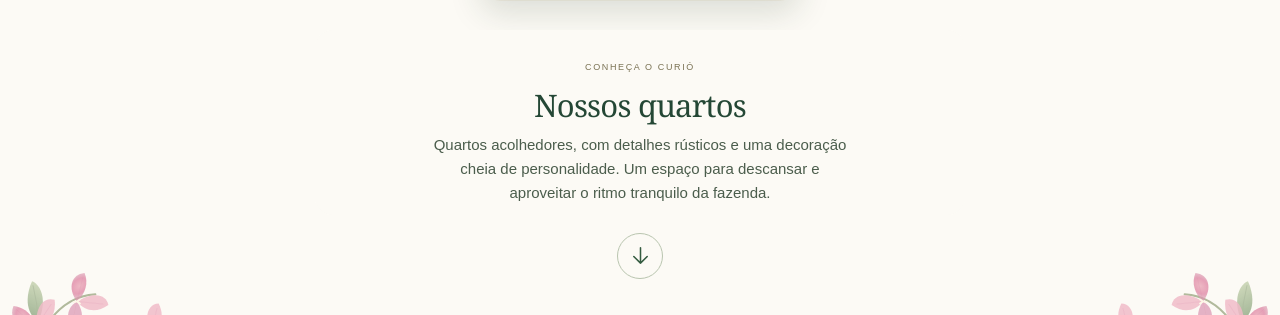
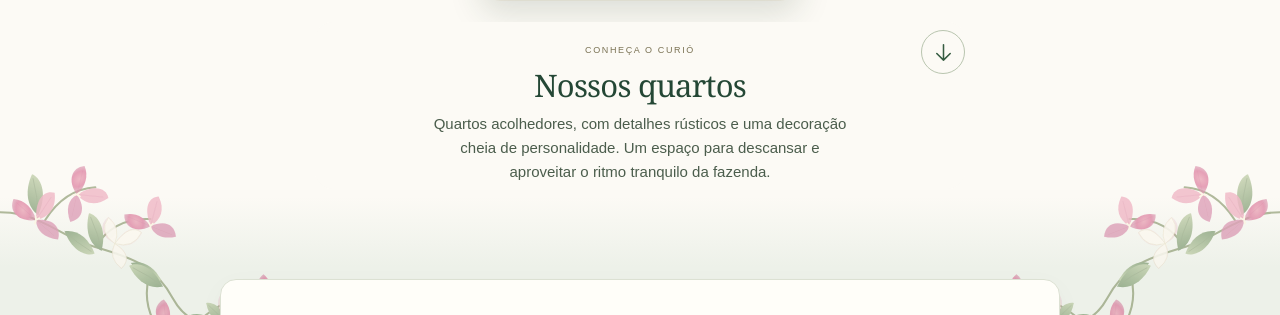
Before and after one commit to supernovasites/curio, a website: page index.html in a window 1280 px wide. Shown: the part 952-1267 px from the top of the page. Drawn offline with Linux system fonts and the light colour scheme.

Commit message:
Move reservation arrow beside story heading and compact lower spacing

```diff
--- a/index.html
+++ b/index.html
@@ -145,6 +145,10 @@ html{scroll-behavior:smooth;scroll-padding-top:25px}.screen{min-height:0;padding
 @media(max-width:480px){.curio-floral-transition{height:80px}.curio-botanical-left,.curio-botanical-right{width:235px;height:144px;top:-20px;opacity:.75}.curio-botanical-left{left:-65px}.curio-botanical-right{right:-65px}}
 .curio-reserve-jump{display:flex;align-items:center;justify-content:center;width:46px;height:46px;margin:18px auto 0;border:1px solid #b9c5af;border-radius:50%;color:#355c41;background:#fcfaf5;transition:background .2s,transform .2s}.curio-reserve-jump:hover{background:#e8eee1;transform:translateY(3px)}.curio-reserve-jump svg{width:23px;height:23px;fill:none;stroke:currentColor;stroke-width:1.6;stroke-linecap:round;stroke-linejoin:round}#reserva{scroll-margin-top:20px}
 .curio-host-signature>span{display:block}.curio-host-signature .curio-host-by{font:400 14px/1.5 Arial,sans-serif;letter-spacing:0;color:#5c6b55;margin-bottom:3px}@media(max-width:480px){.curio-host-signature{font-size:clamp(22px,6.8vw,30px);letter-spacing:-.8px}}
+
+.curio-story-description{margin-top:12px;padding-bottom:5px}.curio-story-description>.curio-reserve-jump{position:absolute;top:8px;right:0;width:44px;height:44px;margin:0}.curio-story-description>span{display:block;padding-inline:48px}.curio-presentation{padding-bottom:8px}.curio-story-status:empty{display:none}.curio-floral-transition{height:70px}.curio-botanical-left,.curio-botanical-right{top:-25px}
+@media(max-width:800px){.curio-presentation{padding-bottom:6px}.curio-floral-transition{height:60px}.curio-botanical-left,.curio-botanical-right{top:-20px}}
+@media(max-width:480px){.curio-story-description{margin-top:10px;padding-top:18px;padding-bottom:4px}.curio-story-description>.curio-reserve-jump{top:3px;right:0;width:44px;height:44px}.curio-story-description h2{margin-top:12px}.curio-floral-transition{height:50px}.curio-botanical-left,.curio-botanical-right{top:-14px}}
 </style><script type="module" src="/metricas.js?v=20261116-3"></script></head><body><main class="shell"><div class="curio-intro"><section class="screen cover" id="capa" aria-label="Boas-vindas ao Hotel Fazenda Curió">
 <header class="home-header"><a href="#capa" class="home-brand" aria-label="Hotel Fazenda Curió — início"><img class="logo" src="logo.jpg" alt=""><span>Fazenda Curió<small>HOTEL FAZENDA</small></span></a></header>
 <div class="home-hero"><div class="home-copy"><span class="eyebrow">SINTA-SE EM CASA</span><h1>Sua casa de campo<br><em>pertinho de Belém</em></h1><p>Natureza, conforto e boa gastronomia.</p></div><img class="home-art" src="curio-aquarela.jpg" alt="Aquarela da Casa da Árvore do Curió, cercada de folhagens e bougainvílias rosas, magenta e brancas"></div>
@@ -162,8 +166,7 @@ html{scroll-behavior:smooth;scroll-padding-top:25px}.screen{min-height:0;padding
       <button type="button" class="curio-video-pause" data-story-pause aria-label="Pausar vídeo"><span aria-hidden="true"></span></button>
     </div>
     <button class="curio-video-retry" type="button" hidden>Toque para assistir</button>
-    <header class="curio-story-description" aria-live="polite" aria-atomic="true"><span>CONHEÇA O CURIÓ</span><h2 id="curio-presentation-title" data-story-title>Nossos quartos</h2><p data-story-description>Quartos acolhedores, com detalhes rústicos e uma decoração cheia de personalidade. Um espaço para descansar e aproveitar o ritmo tranquilo da fazenda.</p></header>
-    <a class="curio-reserve-jump" href="#reserva" aria-label="Ir para a seção de reserva" title="Ir para a reserva"><svg viewBox="0 0 24 24" aria-hidden="true"><path d="M12 4v16M5 13l7 7 7-7"/></svg></a>
+    <header class="curio-story-description" aria-live="polite" aria-atomic="true"><span>CONHEÇA O CURIÓ</span><h2 id="curio-presentation-title" data-story-title>Nossos quartos</h2><p data-story-description>Quartos acolhedores, com detalhes rústicos e uma decoração cheia de personalidade. Um espaço para descansar e aproveitar o ritmo tranquilo da fazenda.</p><a class="curio-reserve-jump" href="#reserva" aria-label="Ir para a seção de reserva" title="Ir para a reserva"><svg viewBox="0 0 24 24" aria-hidden="true"><path d="M12 4v16M5 13l7 7 7-7"/></svg></a></header>
     <p class="curio-story-status" role="status" aria-live="polite"></p>
   </div>
 </section>
```
